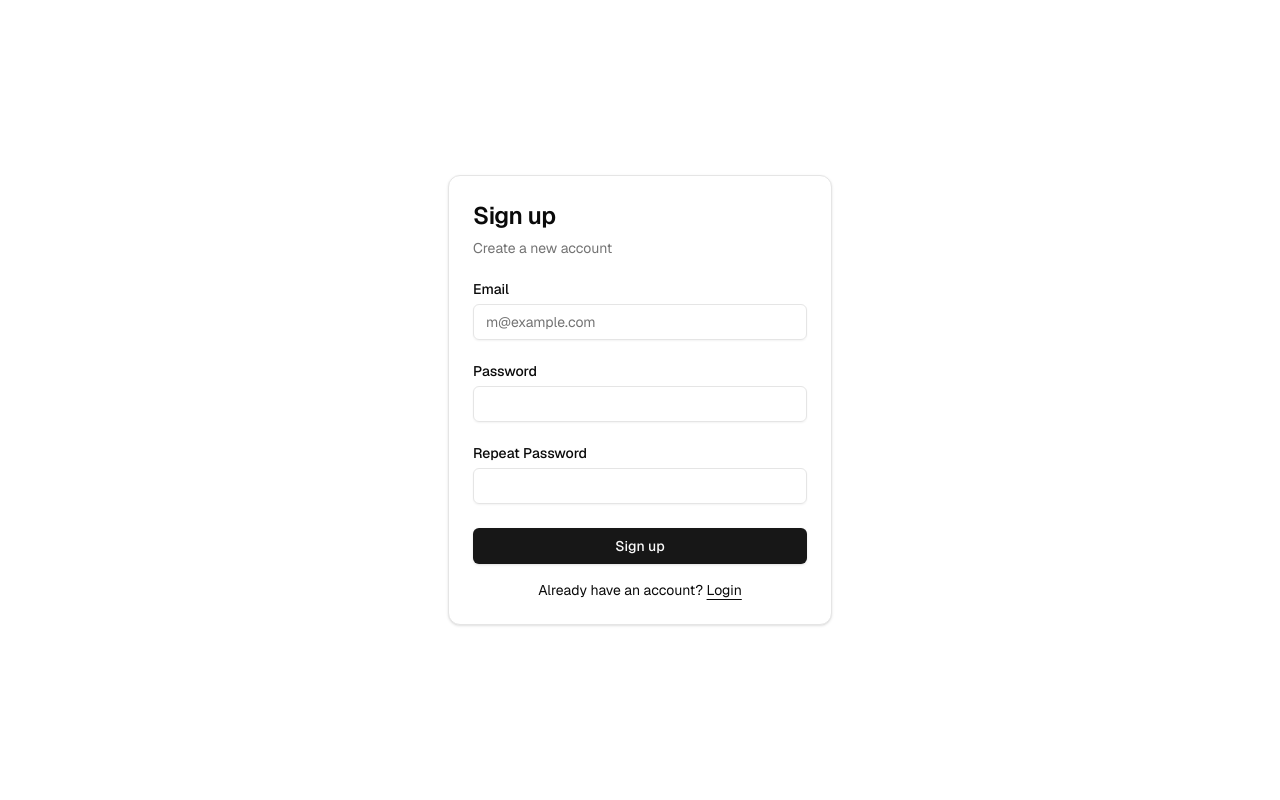
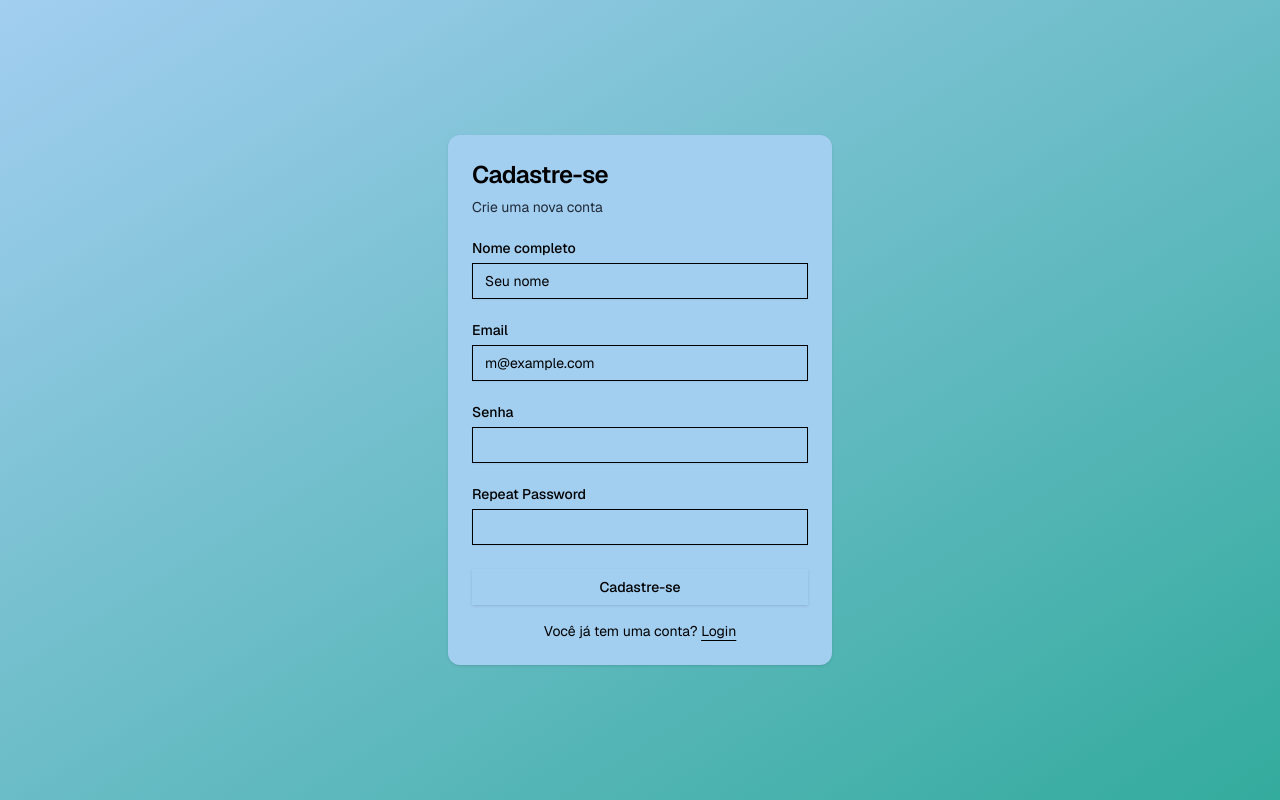
Before and after one commit to HeloisaBragatto/gestaoFinanceira, a Next.js app: page /auth/sign-up in a window 1280 px wide. Built offline with nearby package versions, Linux system fonts and the light colour scheme; no server answers.

Commit message:
commit to important changes

```diff
--- a/app/auth/login/page.tsx
+++ b/app/auth/login/page.tsx
@@ -2,7 +2,7 @@ import { LoginForm } from "@/components/login-form";
 
 export default function Page() {
   return (
-    <div className="flex min-h-svh w-full items-center justify-center p-6 md:p-10">
+    <div className="flex min-h-svh w-full items-center justify-center p-6 md:p-10 bg-gradient-to-br from-[#A2CEF0] to-[#33AB9D]">
       <div className="w-full max-w-sm">
         <LoginForm />
       </div>
--- a/app/auth/sign-up-success/page.tsx
+++ b/app/auth/sign-up-success/page.tsx
@@ -14,14 +14,16 @@ export default function Page() {
           <Card>
             <CardHeader>
               <CardTitle className="text-2xl">
-                Thank you for signing up!
+                Obrigado por Cadastrar-se!
               </CardTitle>
-              <CardDescription>Check your email to confirm</CardDescription>
+              <CardDescription>
+                Confira seu email para confirmar
+              </CardDescription>
             </CardHeader>
             <CardContent>
               <p className="text-sm text-muted-foreground">
-                You&apos;ve successfully signed up. Please check your email to
-                confirm your account before signing in.
+                Você se cadastrou com sucesso. Por favor, verifique seu e-mail
+                para confirmar sua conta antes de fazer login.
               </p>
             </CardContent>
           </Card>
--- a/app/auth/sign-up/page.tsx
+++ b/app/auth/sign-up/page.tsx
@@ -2,7 +2,7 @@ import { SignUpForm } from "@/components/sign-up-form";
 
 export default function Page() {
   return (
-    <div className="flex min-h-svh w-full items-center justify-center p-6 md:p-10">
+    <div className="flex min-h-svh w-full items-center justify-center p-6 md:p-10 bg-gradient-to-br from-[#A2CEF0] to-[#33AB9D]">
       <div className="w-full max-w-sm">
         <SignUpForm />
       </div>
--- a/app/globals.css
+++ b/app/globals.css
@@ -2,67 +2,12 @@
 @tailwind components;
 @tailwind utilities;
 
-@layer base {
-  :root {
-    --background: 0 0% 100%;
-    --foreground: 0 0% 3.9%;
-    --card: 0 0% 100%;
-    --card-foreground: 0 0% 3.9%;
-    --popover: 0 0% 100%;
-    --popover-foreground: 0 0% 3.9%;
-    --primary: 0 0% 9%;
-    --primary-foreground: 0 0% 98%;
-    --secondary: 0 0% 96.1%;
-    --secondary-foreground: 0 0% 9%;
-    --muted: 0 0% 96.1%;
-    --muted-foreground: 0 0% 45.1%;
-    --accent: 0 0% 96.1%;
-    --accent-foreground: 0 0% 9%;
-    --destructive: 0 84.2% 60.2%;
-    --destructive-foreground: 0 0% 98%;
-    --border: 0 0% 89.8%;
-    --input: 0 0% 89.8%;
-    --ring: 0 0% 3.9%;
-    --chart-1: 12 76% 61%;
-    --chart-2: 173 58% 39%;
-    --chart-3: 197 37% 24%;
-    --chart-4: 43 74% 66%;
-    --chart-5: 27 87% 67%;
-    --radius: 0.5rem;
-  }
-  .dark {
-    --background: 0 0% 3.9%;
-    --foreground: 0 0% 98%;
-    --card: 0 0% 3.9%;
-    --card-foreground: 0 0% 98%;
-    --popover: 0 0% 3.9%;
-    --popover-foreground: 0 0% 98%;
-    --primary: 0 0% 98%;
-    --primary-foreground: 0 0% 9%;
-    --secondary: 0 0% 14.9%;
-    --secondary-foreground: 0 0% 98%;
-    --muted: 0 0% 14.9%;
-    --muted-foreground: 0 0% 63.9%;
-    --accent: 0 0% 14.9%;
-    --accent-foreground: 0 0% 98%;
-    --destructive: 0 62.8% 30.6%;
-    --destructive-foreground: 0 0% 98%;
-    --border: 0 0% 14.9%;
-    --input: 0 0% 14.9%;
-    --ring: 0 0% 83.1%;
-    --chart-1: 220 70% 50%;
-    --chart-2: 160 60% 45%;
-    --chart-3: 30 80% 55%;
-    --chart-4: 280 65% 60%;
-    --chart-5: 340 75% 55%;
-  }
+:root {
+  --blue: #a2cef0;
+  --blueGreen: #33ab9d;
 }
 
-@layer base {
-  * {
-    @apply border-border;
-  }
-  body {
-    @apply bg-background text-foreground;
-  }
+@theme {
+  --color-brand-100: var(--blue);
+  --color-brand-200: var(--blueGreen);
 }
--- a/app/layout.tsx
+++ b/app/layout.tsx
@@ -9,7 +9,7 @@ const defaultUrl = process.env.VERCEL_URL
 
 export const metadata: Metadata = {
   metadataBase: new URL(defaultUrl),
-  title: "Next.js and Supabase Starter Kit",
+  title: "Gestão Financeita | Unisal PI",
   description: "The fastest way to build apps with Next.js and Supabase",
 };
 
--- a/components/auth-button.tsx
+++ b/components/auth-button.tsx
@@ -6,14 +6,15 @@ import { LogoutButton } from "./logout-button";
 export async function AuthButton() {
   const supabase = await createClient();
 
-  // You can also use getUser() which will be slower.
-  const { data } = await supabase.auth.getClaims();
+  const {
+    data: { user },
+  } = await supabase.auth.getUser();
 
-  const user = data?.claims;
+  const nome = user?.user_metadata?.full_name;
 
   return user ? (
     <div className="flex items-center gap-4">
-      Hey, {user.email}!
+      Olá, {nome}!
       <LogoutButton />
     </div>
   ) : (
--- a/components/env-var-warning.tsx
+++ b/components/env-var-warning.tsx
@@ -9,10 +9,10 @@ export function EnvVarWarning() {
       </Badge>
       <div className="flex gap-2">
         <Button size="sm" variant={"outline"} disabled>
-          Sign in
+          Login{" "}
         </Button>
         <Button size="sm" variant={"default"} disabled>
-          Sign up
+          Cadastre-se
         </Button>
       </div>
     </div>
--- a/components/login-form.tsx
+++ b/components/login-form.tsx
@@ -53,7 +53,7 @@ export function LoginForm({
         <CardHeader>
           <CardTitle className="text-2xl">Login</CardTitle>
           <CardDescription>
-            Enter your email below to login to your account
+            Digite seu email abaixo para acessar sua conta
           </CardDescription>
         </CardHeader>
         <CardContent>
@@ -72,12 +72,12 @@ export function LoginForm({
               </div>
               <div className="grid gap-2">
                 <div className="flex items-center">
-                  <Label htmlFor="password">Password</Label>
+                  <Label htmlFor="password">Senha</Label>
                   <Link
                     href="/auth/forgot-password"
                     className="ml-auto inline-block text-sm underline-offset-4 hover:underline"
                   >
-                    Forgot your password?
+                    Esqueceu sua senha?
                   </Link>
                 </div>
                 <Input
@@ -94,12 +94,12 @@ export function LoginForm({
               </Button>
             </div>
             <div className="mt-4 text-center text-sm">
-              Don&apos;t have an account?{" "}
+              Não possui uma conta?{" "}
               <Link
                 href="/auth/sign-up"
                 className="underline underline-offset-4"
               >
-                Sign up
+                Cadastre-se
               </Link>
             </div>
           </form>
--- a/components/sign-up-form.tsx
+++ b/components/sign-up-form.tsx
@@ -23,6 +23,7 @@ export function SignUpForm({
   const [email, setEmail] = useState("");
   const [password, setPassword] = useState("");
   const [repeatPassword, setRepeatPassword] = useState("");
+  const [name, setName] = useState("");
   const [error, setError] = useState<string | null>(null);
   const [isLoading, setIsLoading] = useState(false);
   const router = useRouter();
@@ -45,6 +46,9 @@ export function SignUpForm({
         password,
         options: {
           emailRedirectTo: `${window.location.origin}/protected`,
+          data: {
+            full_name: name,
+          },
         },
       });
       if (error) throw error;
@@ -60,12 +64,24 @@ export function SignUpForm({
     <div className={cn("flex flex-col gap-6", className)} {...props}>
       <Card>
         <CardHeader>
-          <CardTitle className="text-2xl">Sign up</CardTitle>
-          <CardDescription>Create a new account</CardDescription>
+          <CardTitle className="text-2xl">Cadastre-se</CardTitle>
+          <CardDescription>Crie uma nova conta</CardDescription>
         </CardHeader>
         <CardContent>
           <form onSubmit={handleSignUp}>
             <div className="flex flex-col gap-6">
+              <div className="grid gap-2">
+                <Label htmlFor="name">Nome completo</Label>
+                <Input
+                  id="name"
+                  name="name"
+                  type="text"
+                  placeholder="Seu nome"
+                  required
+                  value={name}
+                  onChange={(e) => setName(e.target.value)}
+                />
+              </div>
               <div className="grid gap-2">
                 <Label htmlFor="email">Email</Label>
                 <Input
@@ -79,7 +95,7 @@ export function SignUpForm({
               </div>
               <div className="grid gap-2">
                 <div className="flex items-center">
-                  <Label htmlFor="password">Password</Label>
+                  <Label htmlFor="password">Senha</Label>
                 </div>
                 <Input
                   id="password"
@@ -103,11 +119,11 @@ export function SignUpForm({
               </div>
               {error && <p className="text-sm text-red-500">{error}</p>}
               <Button type="submit" className="w-full" disabled={isLoading}>
-                {isLoading ? "Creating an account..." : "Sign up"}
+                {isLoading ? "Criando sua conta..." : "Cadastre-se"}
               </Button>
             </div>
             <div className="mt-4 text-center text-sm">
-              Already have an account?{" "}
+              Você já tem uma conta?{" "}
               <Link href="/auth/login" className="underline underline-offset-4">
                 Login
               </Link>
--- a/components/ui/card.tsx
+++ b/components/ui/card.tsx
@@ -9,8 +9,8 @@ const Card = React.forwardRef<
   <div
     ref={ref}
     className={cn(
-      "rounded-xl border bg-card text-card-foreground shadow",
-      className,
+      "rounded-xl bg-[#A2CEF0] backdrop-blur-sm text-black shadow",
+      className
     )}
     {...props}
   />
@@ -47,7 +47,7 @@ const CardDescription = React.forwardRef<
 >(({ className, ...props }, ref) => (
   <div
     ref={ref}
-    className={cn("text-sm text-muted-foreground", className)}
+    className={cn("text-sm text-gray-800", className)}
     {...props}
   />
 ));
```
Also changed, not shown: app/page.tsx (+2 -36 lines), types/database.types.ts (added, +109 -0 lines), 2 other files (tests, documents, lock files or other folders).
